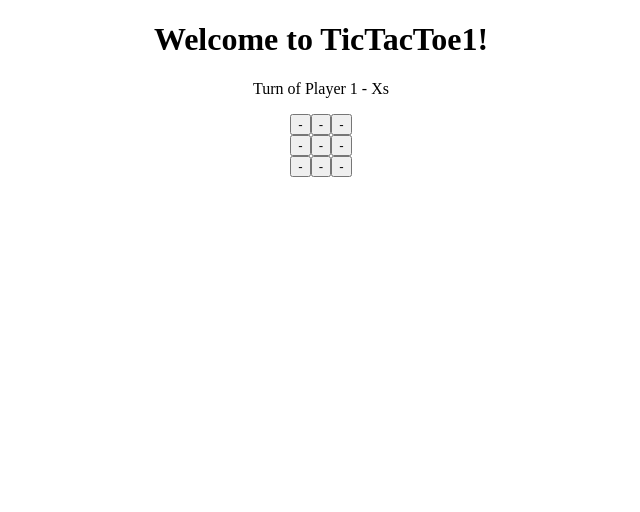
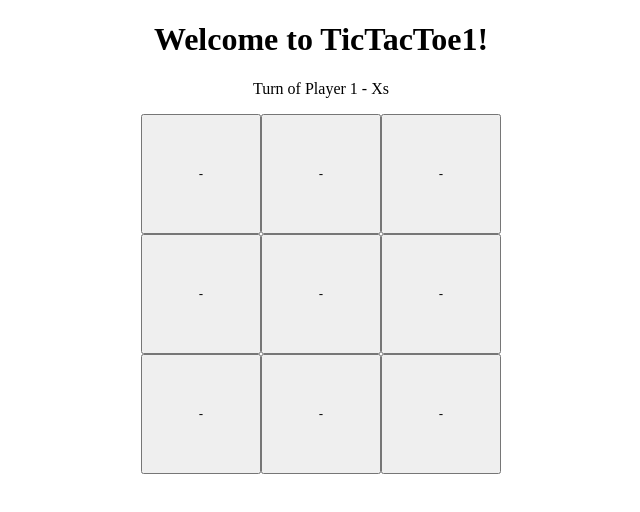
Before and after one commit to rdab/TicTacToe, an Angular app: page / in a window 1280 px wide. Shown: the top 512 px of the page, without its empty margins (319-959 px from the left). Built offline with nearby package versions, Linux system fonts and the light colour scheme.

Commit message:
Increase square dimensions

```diff
--- a/src/app/game/square/square.component.scss
+++ b/src/app/game/square/square.component.scss
@@ -0,0 +1,4 @@
+button {
+    height: 120px;
+    width: 120px;
+}
```
